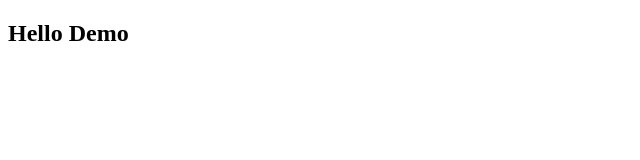
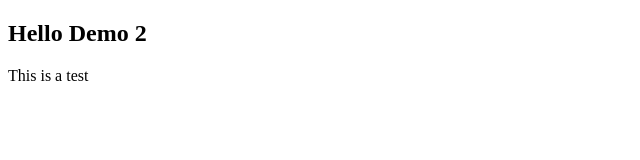
Before and after one commit to kilonzif/fork-demo, a plain HTML site: page index.html in a window 1280 px wide. Shown: the whole page, without its empty margins (0-640 px from the left). Drawn offline with Linux system fonts and the light colour scheme.

Commit message:
Create conflict

```diff
--- a/index.html
+++ b/index.html
@@ -7,6 +7,7 @@
     <title>Fork Demo</title>
 </head>
 <body>
-    <h2>Hello Demo</h2>
+    <h2>Hello Demo 2</h2>
+    <p>This is a test</p>
 </body>
 </html>
```
